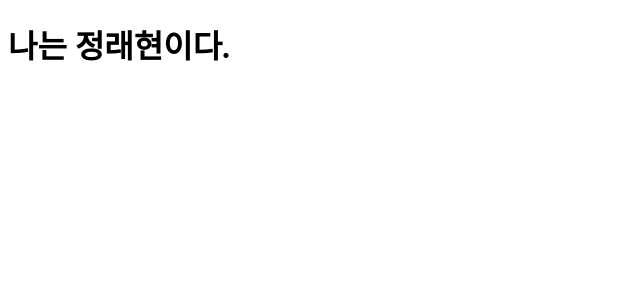
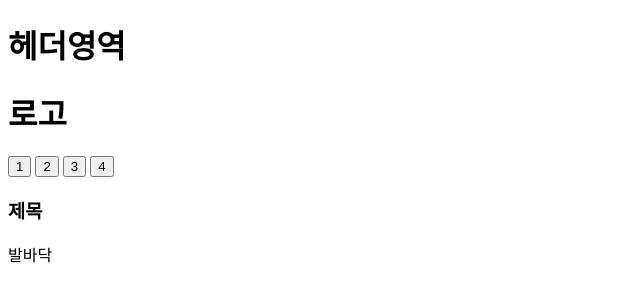
Before and after one commit to RAEHYUN03/dw-data101, a plain HTML site: page index.html in a window 1280 px wide. Shown: the whole page, without its empty margins (0-640 px from the left). Drawn offline with Linux system fonts and the light colour scheme.

Commit message:
second commit

```diff
--- a/index.html
+++ b/index.html
@@ -6,7 +6,30 @@
     <title>정래현</title>
 </head>
 <body>
-    <h1>나는 정래현이다.</h1>
+    <h1>헤더영역</h1>
+    <header>
+        <h1>로고</h1>
+        <div>
+            <button>1</button>
+            <button>2</button>
+            <button>3</button>
+            <button>4</button>
+        </div>
+    </header>
+
+    <main>
+        <article>
+            <section>
+                <h1>제목</h1>
+                <div>
+                    <lmg src"" alt="" ></lmg>
+
+                </div>
+            </section>
+        </article>
+
+    </main>
+    <footer>발바닥</footer>
 
 </body>
 </html>
```
